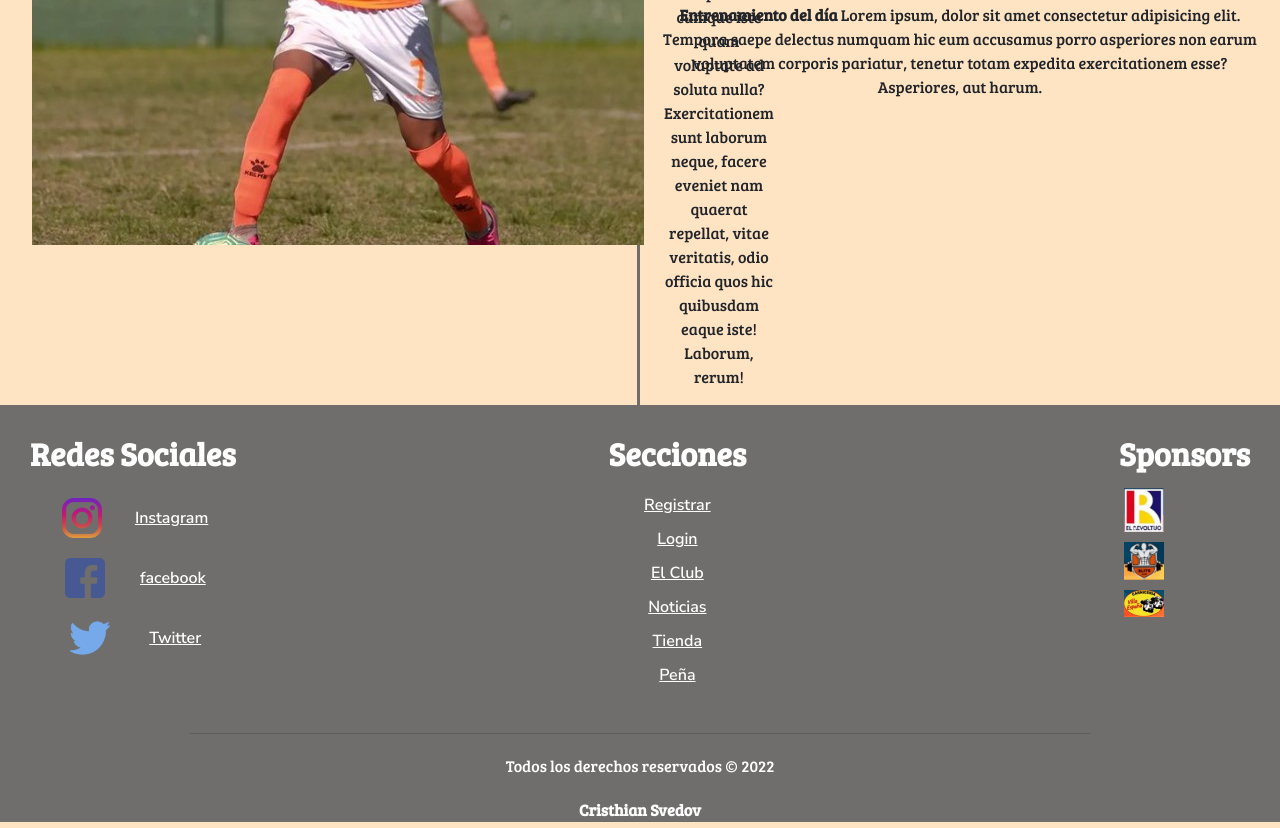
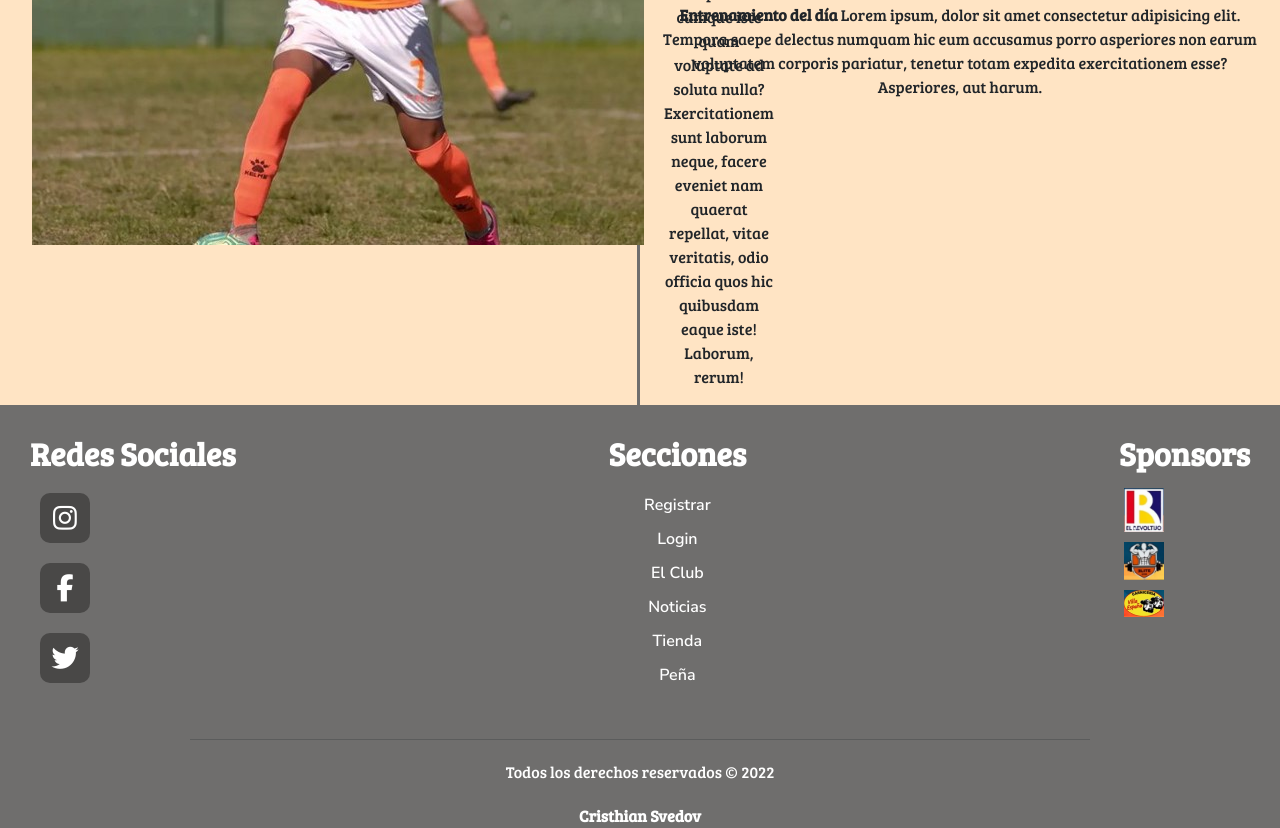
Before and after one commit to CristhianSvedov/Proyecto-Final-primera-github, a plain HTML site: page index.html in a window 1280 px wide. Shown: the part 1949-2777 px from the top of the page. Drawn offline with nearby package versions, Linux system fonts and the light colour scheme; a web font is replaced by a local one.

Commit message:
animacion iconos y arreglos de links

```diff
--- a/css/style.css
+++ b/css/style.css
@@ -113,11 +113,13 @@ nav {
     font-family: 'Kdam Thmor Pro', sans-serif;
     font-size: 14px;
     transition: all 300ms ease;
+    text-decoration: none;
 }
 
 .menu__nav__ul__li a:hover {
     transform: scale (1.1);
-    background:hsl(30, 88%, 74%);
+    /*background:hsl(30, 88%, 74%);*/
+    background: linear-gradient(to bottom,  hsl(30, 75%, 63%), #746470);
     box-shadow: 0px 0px 60px 0px rgba(0,0,0,0.5);
     font-size: 16px;
 }
@@ -348,6 +350,7 @@ nav {
 
     width: 100%;
     background-color:hsl( 28, 1%, 43%);
+
     height: 100%;
 }
 .footer__container {
@@ -384,7 +387,7 @@ nav {
 .box__footer a {
     margin-top: 10px;
     color: white;
-
+    text-decoration: none;
     font-weight: 600;
     display: flex;
     align-items: center;
@@ -439,7 +442,10 @@ body {
     height: 100%;
 }
 
-
+.carousel-inner {
+    max-height: 650px;
+    margin-bottom: 30px;
+}
 
 .cs__img__fixture img {
     height: 100px;
@@ -602,3 +608,76 @@ body {
     font-size: 35px;
     font-weight: 600;
 }
+
+.link {
+    text-decoration: none;
+    color: #b7b7b7;
+    margin: 10px;
+    width: 50px;
+    height: 50px;
+    display: flex;
+    justify-content: center;
+    align-items: center;
+    background-color: rgb(73, 72, 71);
+
+    border-radius: 10px;
+    position: relative;
+    transition: 0.4s;
+}
+
+.link:hover {
+    transform: rotate(45deg);
+    background: linear-gradient(to bottom, #f88f05, #746470);
+}
+
+.link::before {
+    content: "";
+    position: absolute;
+    width: 100%;
+    height: 100%;
+    opacity: 0;
+    background-color: #c24a4a;
+    border-radius: 10px;
+    transition: opacity 2s;
+}
+
+.link:hover::before {
+    opacity: 0.4;
+}
+
+.link:nth-child(1)::before {
+    background-color: #c32aa3;
+}
+.link:nth-child(2)::before {
+    background-color: rgb(68, 132, 228);
+}
+.link:nth-child(3)::before {
+    background-color: #1da1f2;
+}
+
+.link:hover::before {
+    transform: translate(-4px, -4px);
+    filter: blur(80px);
+}
+
+.link i {
+    font-size: 1.7em;
+    transition: all 0.4s;
+}
+
+.link:hover i {
+    color: #c8c8c8;
+    transform: rotate(-45deg);
+}
+
+.link:hover i.instagram {
+    color: #c32aa3;
+}
+
+.link:hover i.facebook {
+    color: rgb(68, 132, 228);
+}
+
+.link:hover i.twitter {
+    color: #1da1f2;
+}
--- a/index.html
+++ b/index.html
@@ -164,6 +164,9 @@
                               <span class="visually-hidden">Next</span>
                             </button>
                           </div>
+                          <p>Lorem ipsum dolor sit amet consectetur adipisicing elit. Dignissimos doloremque ab in possimus culpa odit laboriosam quasi qui repellat, impedit commodi reprehenderit sit fuga facilis dolores cumque dolor fugit architecto.
+                          Sapiente necessitatibus nemo odit atque fugiat minus magni ipsa modi culpa, aliquam explicabo itaque minima cumque nulla nisi provident maxime quaerat neque esse at laborum. Maxime neque alias facere labore?
+                          Nemo ducimus recusandae est unde quasi ipsum voluptas temporibus ab. Ab, quos! Et cumque quibusdam laborum vitae at quo, beatae aliquam doloremque nihil rem nam delectus minus officiis, sit accusamus.</p>
                     </div>
                     <div class="col-lg-6 col-md-12 col-sm-12">
                         <div class="accordion" id="accordionExample">
@@ -256,136 +259,6 @@
             </section>
         </main>
 
-
-
-
-
-
-
-
-
-
-
-
-
-
-
-
-
-
-
-
-
-
-
-
-
-
-
-
-
-
-
-
-
-
-
-
-
-
-
-
-
-
-
-
-
-
-
-
-
-
-
-
-
-
-
-
-
-
-
-
-
-
-
-
-
-
-
-
-
-
-
-
-
-
-
-
-
-
-
-
-
-
-
-
-
-
-
-
-
-
-
-
-
-
-
-        <!--MAIN-->
-        <!--<main class="main">
-            <h1 class="tit">Salto Futbol Club</h1>
-            <div class="grid__container">
-                <div class="carousel__fotos">
-                    <img src="multimedia/imagenes/logobueno1.jpg" alt="logo con jugadores">
-                    <img src="multimedia/imagenes/reunion.webp" alt="equipo reunido">
-                    <img src="multimedia/imagenes/Equipo1.webp" alt="equipo completo">
-                    <p>Lorem ipsum dolor sit amet consectetur adipisicing elit. Unde ab provident ex repellendus non pariatur quod repellat facilis quisquam! Laudantium at libero repudiandae placeat harum quod, eos natus atque aliquid!</p>
-                    <p>Lorem ipsum dolor sit amet consectetur adipisicing elit. Quo minus culpa, quod enim veritatis natus! Quasi fugiat corrupti asperiores, iste repellendus nostrum obcaecati nihil dolor aliquam libero, explicabo est aspernatur!</p>
-                    <p>Lorem ipsum dolor sit amet consectetur adipisicing elit. Quo minus culpa, quod enim veritatis natus! Quasi fugiat corrupti asperiores, iste repellendus nostrum obcaecati nihil dolor aliquam libero, explicabo est aspernatur!</p>
-                    <p>Lorem ipsum dolor sit amet consectetur adipisicing elit. Quo minus culpa, quod enim veritatis natus! Quasi fugiat corrupti asperiores, iste repellendus nostrum obcaecati nihil dolor aliquam libero, explicabo est aspernatur!</p>
-                    <p>Lorem ipsum dolor sit amet consectetur adipisicing elit. Quo minus culpa, quod enim veritatis natus! Quasi fugiat corrupti asperiores, iste repellendus nostrum obcaecati nihil dolor aliquam libero, explicabo est aspernatur!</p>
-                    <p id="noticia">Lorem ipsum dolor sit amet consectetur adipisicing elit. Quo minus culpa, quod enim veritatis natus! Quasi fugiat corrupti asperiores, iste repellendus nostrum obcaecati nihil dolor aliquam libero, explicabo est aspernatur!</p>
-                </div>
-
-
-                <div class="calendario">
-                    <img class="cal__1" src="multimedia/imagenes/calendario1.jpg" alt="calendario de actividad">
-                    <img class="cal__2" src="multimedia/imagenes/grilla1.jpg" alt="grilla de fixture">
-                </div>
-
-                <div class="noticia">
-                    <h3>Noticias y Entrevistas</h3>
-                    <img src="multimedia/imagenes/noticia1.jpg" alt="noticia nueva">
-                    <p>Lorem ipsum dolor, sit amet consectetur adipisicing elit. Distinctio temporibus ad sed molestiae soluta accusamus! Magni dolorem quaerat quae temporibus laboriosam corrupti provident aut libero placeat. Facere quibusdam voluptas excepturi.</p>
-                    <p>Lorem ipsum dolor sit amet consectetur adipisicing elit. Minima nulla, facilis libero vel tempora saepe consequatur suscipit? Perferendis quisquam itaque veniam ratione vero facilis autem odit, delectus dicta, deserunt voluptates!</p>
-                    <p>Lorem ipsum dolor sit, amet consectetur adipisicing elit. Ex possimus incidunt eligendi nam quam, illum recusandae dicta repudiandae accusantium harum voluptates ab quae dolorem vitae dolore amet inventore perferendis corrupti.</p>
-                    <video src="multimedia/Videos/Practica2.mp4" controls autoplay loop muted class="video">Entrenamiento</video>
-                    <p>Lorem, ipsum dolor sit amet consectetur adipisicing elit. Eum sequi atque explicabo iure architecto nesciunt officiis eaque commodi dicta autem nostrum, assumenda laborum exercitationem modi quasi quam aperiam repellat ratione?</p>
-                    <p>Lorem ipsum dolor sit amet consectetur adipisicing elit. Nemo maxime, amet eveniet quibusdam rem iusto nihil reiciendis quos sint eaque debitis laboriosam fugiat veniam ex nulla sapiente libero labore architecto?</p>
-                </div>
-            </div>
-        </main> -->
-
-
         <!--LOGO FLOTANTE-->
         <!--<div class="flotante">
             <a href="https://webwhatsapp.com/" target="_blank">
@@ -397,14 +270,15 @@
             <div class="footer__container">
                 <div class="box__footer">
                     <h2>Redes Sociales</h2>
-                    <a href="https://www.instagram.com/saltofcoficial/" target="_blank">
-                        <img src="multimedia/imagenes/Redes/instagram.png" alt="logo instagram"> Instagram
+                    <a href="https://www.instagram.com/saltofcoficial/" target="_blank" class="link">
+                      <i class="fa-brands fa-instagram instagram"></i>
                     </a>
-                    <a href="https://es-la.facebook.com/" target="_blank">
-                        <img src="multimedia/imagenes/Redes/facebook.png" alt="logo facebook"> facebook
+                    <a href="https://es-la.facebook.com/" target="_blank" class="link">
+                        <i class="fa fa-facebook facebook"></i>
+
                     </a>
-                    <a href="https://twitter.com/" target="_blank">
-                        <img src="multimedia/imagenes/Redes/gorjeo.png" alt="logo twitter"> Twitter
+                    <a href="https://twitter.com/" target="_blank"  class="link">
+                      <i class="fa fa-twitter twitter"></i>
                     </a>
                 </div>
 
```
